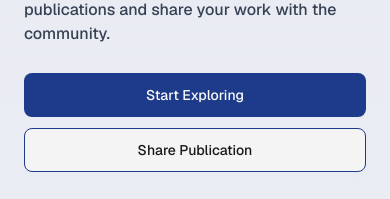
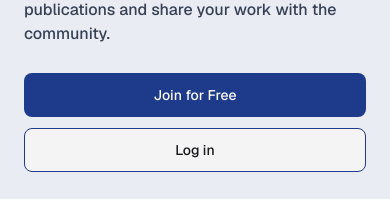
Before and after one commit to AcademiahubAfrica/Academiahub, a Next.js app in the folder frontend/: page / in a window 390 px wide. Shown: the part 412-611 px from the top of the page. Built offline with nearby package versions, Linux system fonts and the light colour scheme; no server answers.

Commit message:
fix: replace window resize logic with Tailwind responsive utilities

```diff
--- a/frontend/components/landing/HeroButtons.tsx
+++ b/frontend/components/landing/HeroButtons.tsx
@@ -1,35 +1,24 @@
-"use client";
-import React, { useEffect, useState } from "react";
+
 import { Button } from "../ui/button";
 import Link from "next/link";
 
 const HeroButtons = () => {
-	const [windowWidth, setWindowWidth] = useState<number | undefined>(undefined);
+  return (
+    <div className="buttons flex flex-col md:flex-row gap-2">
 
-	const handleResize = () => {
-		setWindowWidth(window.innerWidth);
-	};
-	useEffect(() => {
-		window.addEventListener("resize", handleResize);
-
-		return () => {
-			window.removeEventListener("resize", handleResize);
-		};
-	}, []);
-
-	if (windowWidth && windowWidth < 768) {
-		return (
-			<div className="buttons flex max-sm:flex-col gap-2 ">
-				<Link href={"/signup"}>
+      {/* Mobile Buttons */}
+      <div className="flex flex-col gap-2 md:hidden w-full">
+        <Link href="/signup">
           <Button
             variant="default"
             size="lg"
-						className="w-full h-11 bg-linear-to-r from-primary "
+            className="w-full h-11 bg-linear-to-r from-primary"
           >
             Join for Free
           </Button>
         </Link>
-				<Link href={"/login"}>
+
+        <Link href="/login">
           <Button
             variant="secondary"
             size="lg"
@@ -39,21 +28,20 @@ const HeroButtons = () => {
           </Button>
         </Link>
       </div>
-		);
-	}
 
-	return (
-		<div className="buttons flex max-sm:flex-col gap-2 ">
-			<Link href={"/explore"}>
+      {/* Desktop Buttons */}
+      <div className="hidden md:flex gap-2 w-full">
+        <Link href="/explore" className="w-full">
           <Button
             variant="default"
             size="lg"
-					className="w-full h-11 bg-linear-to-r from-primary "
+            className="w-full h-11 bg-linear-to-r from-primary"
           >
             Start Exploring
           </Button>
         </Link>
-			<Link href={"/dashboard"}>
+
+        <Link href="/dashboard" className="w-full">
           <Button
             variant="secondary"
             size="lg"
@@ -63,6 +51,8 @@ const HeroButtons = () => {
           </Button>
         </Link>
       </div>
+
+    </div>
   );
 };
 
```
Lines whose indentation alone changed are shown as unchanged.
